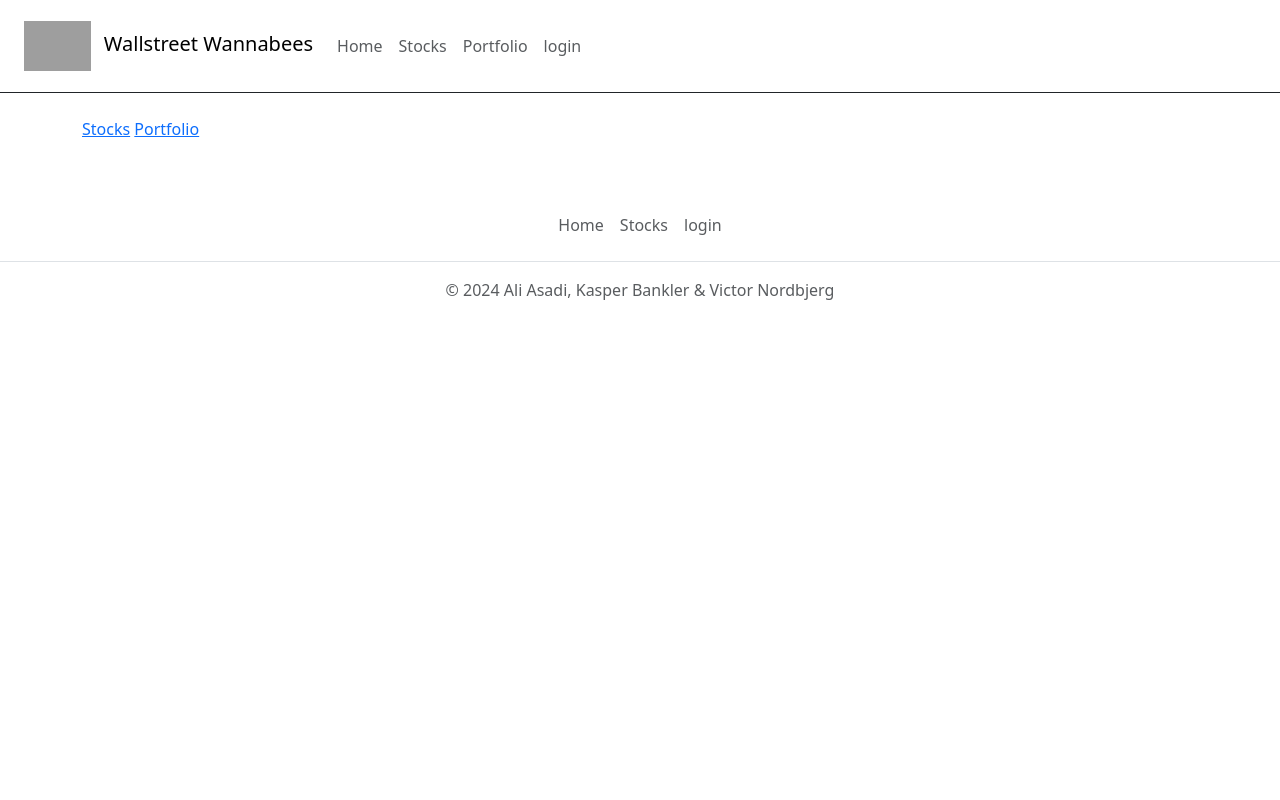
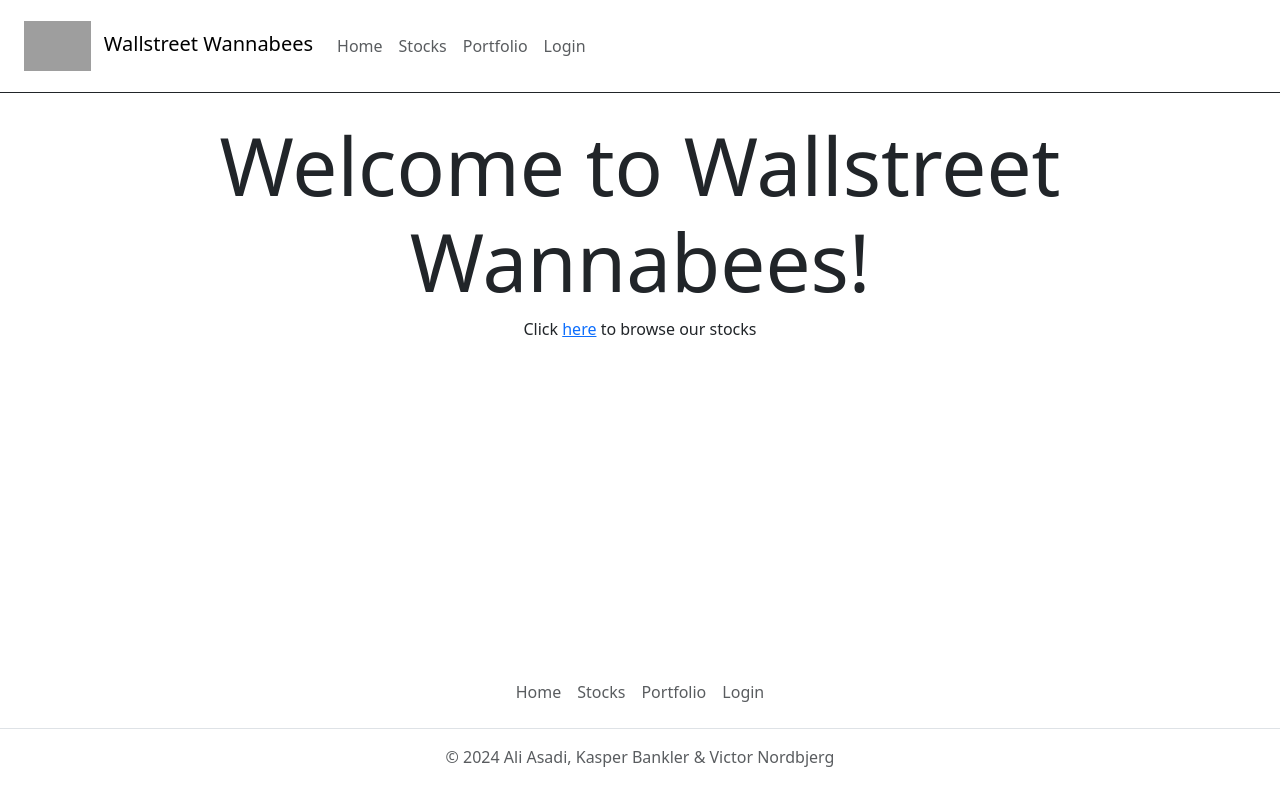
Before and after one commit to Kasper-Bankler/StockWebsite, a Django app: template templates/home.html in a window 1280 px wide. Run offline with Django 3.2, Linux system fonts and the light colour scheme; the template is opened without the code that fills it, so the values that code supplies are empty; grey boxes are pictures that could not be loaded.

Commit message:
Fix footer

```diff
--- a/templates/base.html
+++ b/templates/base.html
@@ -12,70 +12,91 @@
     />
     <style>
       .zoom {
-
-        transition: transform .4s;
-
+        transition: transform 0.4s;
         margin: 0 auto;
       }
 
       .zoom:hover {
-        transform: scale(1.1); /* (150% zoom - Note: if the zoom is too large, it will go outside of the viewport) */
+        transform: scale(1.1);
       }
-
+      #footer {
         position: absolute;
         bottom: 0;
         width: 100%;
-      background-color: white; /* Change this to match your design */
-      border-top: 1px solid #ccc; /* Optional: Add a border at the top */
-      z-index: 1000; /* Ensure it's above other content */
+        height: 2.5rem;
+      }
+      #page-container {
+        position: relative;
+        min-height: 90vh;
+      }
+
+      #content-wrap {
+        padding-bottom: 2rem; /* Footer height */
+      }
     </style>
   </head>
   <body>
+    <div id="page-container">
+      <div id="content-wrap">
         <nav class="navbar bg-body-white px-3 border-bottom border-dark">
           <div class="navbar">
             <a class="navbar-brand" href="/">
-        <img class="img-fluid px-2" style="height:50px;" src="https://img.freepik.com/premium-vector/ww-logo-design_705304-609.jpg" />
+              <img
+                class="img-fluid px-2"
+                style="height: 50px"
+                src="https://img.freepik.com/premium-vector/ww-logo-design_705304-609.jpg"
+              />
               Wallstreet Wannabees
             </a>
+
             <a href="/" class="nav-link px-2 text-muted zoom">Home</a>
-
 
             <a href="/stocks" class="nav-link px-2 text-muted zoom">Stocks</a>
 
-          <a href="/portfolio/" class="nav-link px-2 text-muted zoom">Portfolio</a>
+            <a href="/portfolio/" class="nav-link px-2 text-muted zoom"
+              >Portfolio</a
+            >
 
+            <a
+              href="/accounts/{{user.username|yesno:'profile,login'}}"
+              class="zoom nav-link px-2 text-muted"
+              >{{user.username|yesno:'Profile,Login'}}</a
+            >
+          </div>
+        </nav>
 
+        <main class="container py-4 mains">
+          {% block content %} {% endblock %}
+        </main>
 
-
-          <a href="/accounts/{{user.username|yesno:"profile,login"}}" class=" zoom nav-link px-2 text-muted">{{user.username|yesno:"profile,login"}}</a>
-
-        </div>
-
-    </nav>
-    <main class="container py-4 mains" >{% block content %} {% endblock %}</main>
-    <footer class="py-3 my-4">
+        <footer id="footer" class="py-3 my-4">
           <ul class="nav justify-content-center border-bottom pb-3 mb-3">
-
             <li class="nav-item">
               <a href="/" class="nav-link px-2 text-muted zoom">Home</a>
             </li>
-
             <li class="nav-item">
               <a href="/stocks" class="nav-link px-2 text-muted zoom">Stocks</a>
             </li>
-
             <li class="nav-item">
-          <a href="/accounts/{{user.username|yesno:"profile,login"}}" class="nav-link px-2 text-muted zoom">{{user.username|yesno:"profile,login"}}</a>
-
+              <a href="/portfolio/" class="nav-link px-2 text-muted zoom"
+                >Portfolio</a
+              >
             </li>
-
-
-
+            <li class="nav-item">
+              <a
+                href="/accounts/{{user.username|yesno:'profile,login'}}"
+                class="nav-link px-2 text-muted zoom"
+                >{{user.username|yesno:'Profile,Login'}}</a
+              >
+            </li>
           </ul>
           <p class="text-center text-muted">
             &copy; 2024 Ali Asadi, Kasper Bankler & Victor Nordbjerg
           </p>
         </footer>
+      </div>
+    </div>
+
     <script
       src="https://cdn.jsdelivr.net/npm/bootstrap@5.3.3/dist/js/bootstrap.bundle.min.js"
       integrity="sha384-YvpcrYf0tY3lHB60NNkmXc5s9fDVZLESaAA55NDzOxhy9GkcIdslK1eN7N6jIeHz"
--- a/templates/home.html
+++ b/templates/home.html
@@ -1,6 +1,9 @@
 {% extends "base.html" %} {% block content %}
-<a href="{% url 'stocks:index' %}">Stocks</a>
-<a href="{% url 'portfolio:index' %}">Portfolio</a>
 
+<h1 class="display-1" align="center">Welcome to Wallstreet Wannabees!</h1>
+
+<p align="center">
+  Click <a href="{% url 'stocks:index' %}">here</a> to browse our stocks
+</p>
 
 {% endblock %}
```
Lines whose indentation alone changed are shown as unchanged.
